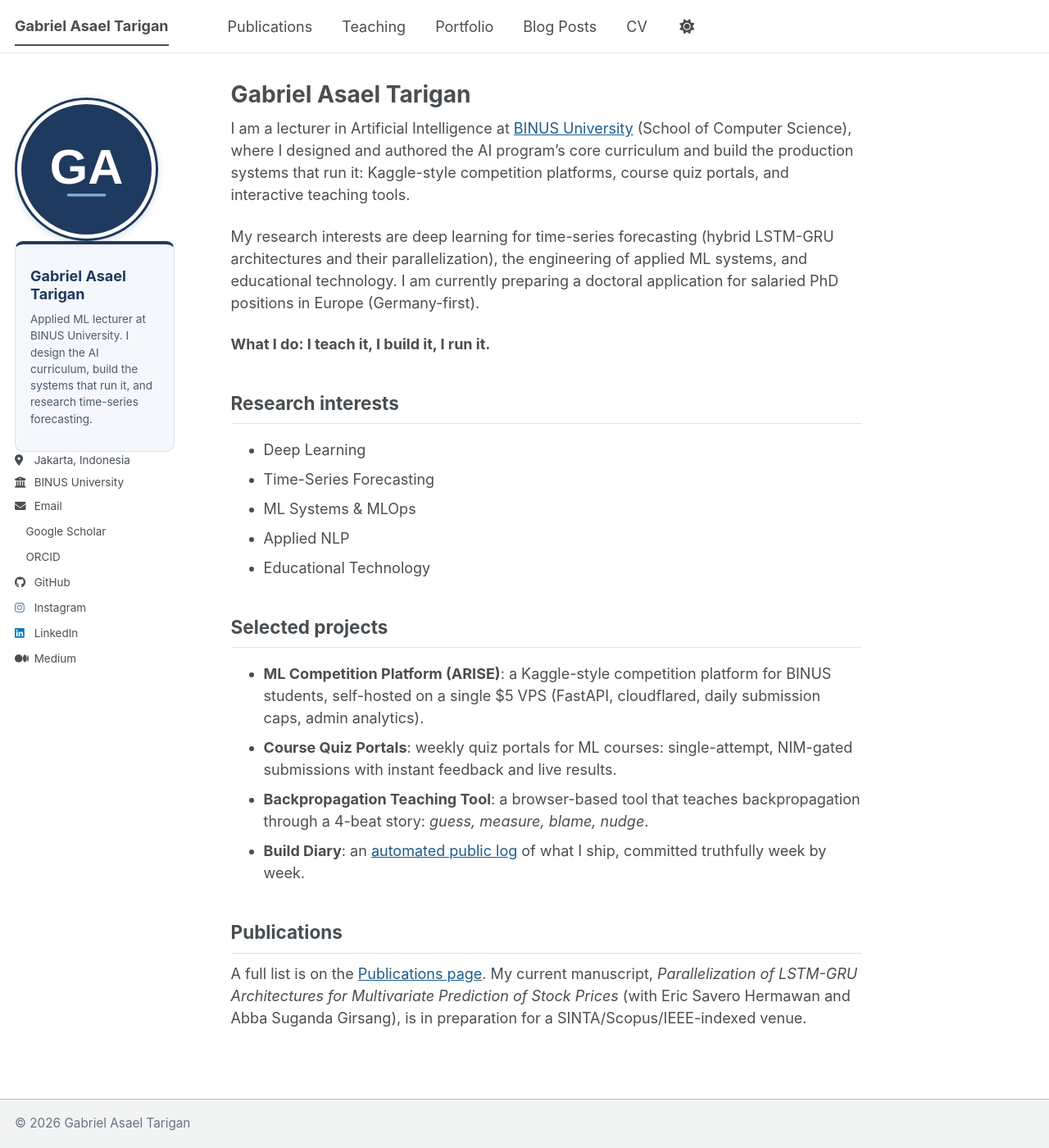
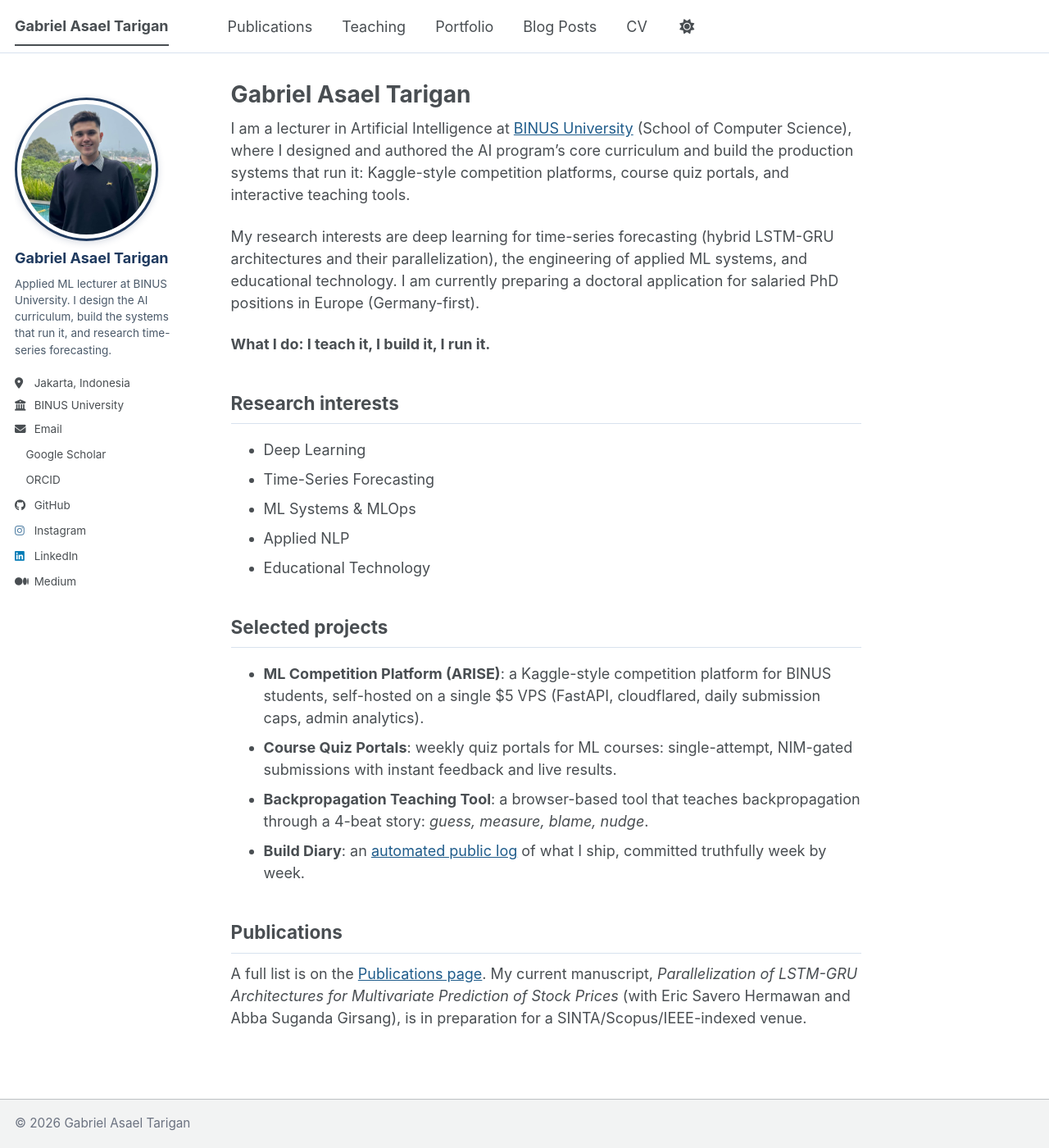
Before and after one commit to asaeltarigan/asaeltarigan.github.io, a Jekyll site: the page built from _pages/about.md, in a window 1280 px wide and 1400 px high. Shown: the whole window at 82% size. Built offline with Jekyll 4.4.1, drawn with Linux system fonts in a browser that asks for light colours; a style sheet for code colours, icons or effects is not loaded.

Commit message:
Profile photo; revert sidebar card box (natural bio layout)

```diff
--- a/_config.yml
+++ b/_config.yml
@@ -23,7 +23,7 @@ repository               : "asaeltarigan/asaeltarigan.github.io"
 #               Additional customization can be done by editing /_includes/author-profile.html
 author:
   # Biographic information
-  avatar           : "profile.svg"
+  avatar           : "profile.jpg"
   name             : "Gabriel Asael Tarigan"
   pronouns         : # example: "she/her"
   bio              : "Applied ML lecturer at BINUS University. I design the AI curriculum, build the systems that run it, and research time-series forecasting."
--- a/assets/css/custom.css
+++ b/assets/css/custom.css
@@ -28,19 +28,6 @@ html[data-theme="dark"] {
   border: 3px solid var(--global-base-color, #1f3a5f);
   border-radius: 50%;
   box-shadow: 0 2px 8px rgba(31, 58, 95, 0.18);
-}
-
-/* Sidebar: profile card with accent top border */
-.author__content {
-  background: #f4f7fb;
-  border: 1px solid var(--global-border-color, #d8e2ee);
-  border-radius: 10px;
-  border-top: 4px solid var(--global-base-color, #1f3a5f);
-  padding: 1rem 1rem 0.5rem;
-}
-
-html[data-theme="dark"] .author__content {
-  background: #16213a;
 }
 
 /* Sidebar: name + bio colors */
```
Also changed, not shown: images/profile.jpg (added).
